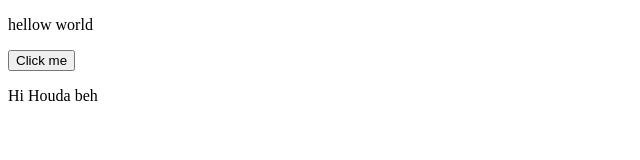
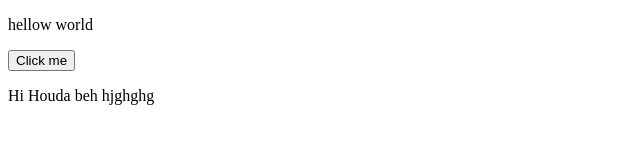
Before and after one commit to helal0321/newWebApp, a plain HTML site: page index.html in a window 1280 px wide. Shown: the full height of the page, 0-640 px from the left. Drawn offline with Linux system fonts and the light colour scheme.

Commit message:
updated text

```diff
--- a/index.html
+++ b/index.html
@@ -8,5 +8,5 @@
 <body>
     <p>hellow world</p>
     <button>Click me</button>
-    <p>Hi Houda beh </p></body>
+    <p>Hi Houda beh hjghghg</p></body>
 </html>
```
